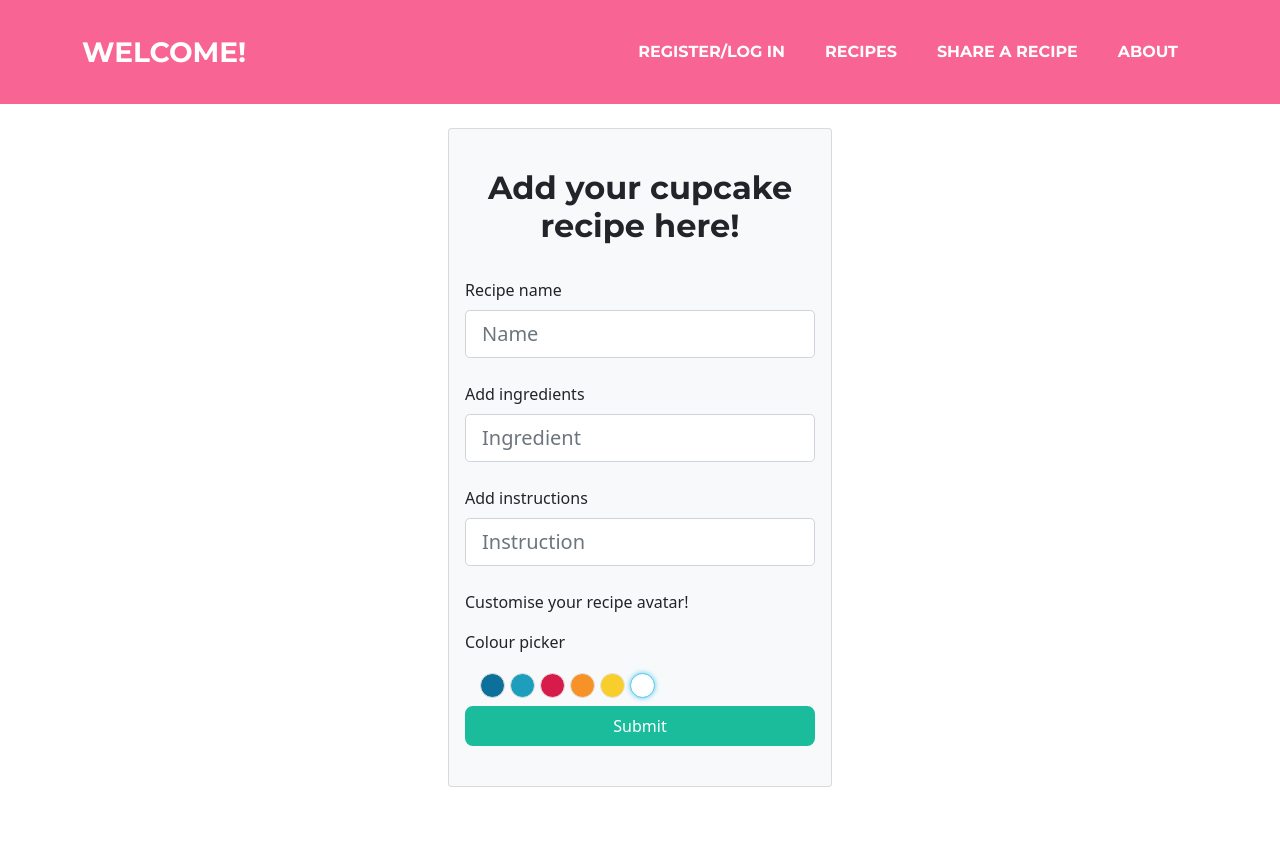
After one commit to DoriCzele/CupcakeClub, a Flask app: template templates/layout/newrecipe.html in a window 1280 px wide. The commit adds this page. Run offline with Flask 2, Linux system fonts and the light colour scheme; the template is opened without the code that fills it, so the values that code supplies are empty; some libraries are stand-ins or nearby versions.

Commit message:
Add recipe form

```diff
--- /dev/null
+++ b/static/css/color-picker.css
@@ -0,0 +1,53 @@
+/* The original colour picker is made by Sjoerd de Boer and available at https://codepen.io/sjoerddeboer/pen/xxZqBQW */
+/* Colour picker */
+/* The container of each option */
+.color-picker-option {
+    display: inline;
+    position: relative;
+    margin: 5px 15px 5px 15px;
+    cursor: pointer;
+    -webkit-user-select: none;
+    -moz-user-select: none;
+    -ms-user-select: none;
+    user-select: none;
+  }
+
+  /* The container of all options */
+  .color-picker {
+    margin: 10px 0px 10px 0px;
+  }
+
+  /* Hide the browser's default radio button */
+  .color-picker-option input {
+    position: absolute;
+    opacity: 0;
+    cursor: pointer;
+  }
+
+  /* Create a custom radio button */
+  .checkmark {
+    position: absolute;
+    top: 0;
+    left: 0;
+    height: 25px;
+    width: 25px;
+    border-radius: 50%;
+    border: 1px solid #e6e3e3;
+  }
+
+  /* Style the indicator (dot/circle) when checked */
+  .color-picker-option input:checked ~ .checkmark {
+    margin-right: 5px;
+    box-shadow: 0 0 5px rgba(81, 203, 238, 1);
+    padding: 3px 0px 3px 3px;
+    border: 1px solid rgba(81, 203, 238, 1);
+  }
+
+  /* Style the indicator (dot/circle) */
+  .color-picker-option .checkmark:after {
+    top: 9px;
+    left: 9px;
+    width: 8px;
+    height: 8px;
+    border-radius: 50%;
+  }
--- a/static/css/styles.css
+++ b/static/css/styles.css
@@ -34,6 +34,7 @@ h2{
     text-align: center;
 }
 
+/*Error pages*/
 .error-card{
     display: block;
     float: none;
@@ -44,3 +45,34 @@ h2{
     margin-right: 20%;
     text-align: center;
 }
+
+/*Recipe form */
+.recipe-form {
+    padding-top: 4rem;
+    display: block;
+    margin: 5%;
+    position: center;
+}
+
+@media (min-width: 768px){
+.recipe-form {
+    padding: 4rem;
+    display: block;
+    float: none;
+    position: center;
+    width: 50%;
+    margin-left: 25%;
+    margin-right: 25%;
+}}
+
+@media only screen and (min-width: 1024px) {
+    .recipe-form {
+        padding: 4rem;
+        display: block;
+        float: none;
+        position: center;
+        width: 40%;
+        margin-left: 30%;
+        margin-right: 30%;
+    }
+}
--- a/templates/layout/base.html
+++ b/templates/layout/base.html
@@ -8,12 +8,15 @@
 	<meta name="author" content="" />
 	<title>The Cupcake Club</title>
 	<!-- Favicon-->
-	<link rel="icon" type="image/x-icon" href="assets/favicon.ico" />
+	<link rel="icon" type="image/x-icon" href="{{url_for('static', filename='img/favicon.ico')}}" />
 	<script src="https://use.fontawesome.com/releases/v5.15.4/js/all.js" crossorigin="anonymous"></script>
 	<!-- Google fonts-->
 	<link href="https://fonts.googleapis.com/css?family=Montserrat:400,700|Lato:400,700,400italic,700italic"
 		rel="stylesheet" type="text/css" />
 	<!-- Core theme CSS (includes Bootstrap)-->
+	<link href="{{url_for('static', filename='css/bootstrap.min.css')}}" rel="stylesheet" />
+	<link href="{{url_for('static', filename='css/freelancer-styles.css')}}" rel="stylesheet" />
+	<link href="{{url_for('static', filename='css/color-picker.css')}}" rel="stylesheet" />
 	<link href="{{url_for('static', filename='css/styles.css')}}" rel="stylesheet" />
 </head>
 
--- /dev/null
+++ b/templates/layout/newrecipe.html
@@ -0,0 +1,72 @@
+{% extends "layout/base.html" %}
+{% block content %}
+<section class="recipe-form">
+  <form>
+    <div class="container card p-3 bg-light">
+      <br>
+      <h2>Add your cupcake recipe here!</h2><br>
+      <div class="form-group">
+        <label for="recipeName" class="form-label">Recipe name</label>
+        <input type="name" class="form-control form-control-lg" id="recipeName" aria-describedby="recipeName"
+          placeholder="Name"><br>
+      </div>
+      <div class="form-group">
+        <label for="recipeName" class="form-label">Add ingredients</label>
+
+        <input type="name" class="form-control form-control-lg" id="ingredient" placeholder="Ingredient"><br>
+      </div>
+      <div class="form-group">
+        <label for="recipeName" class="form-label">Add instructions</label>
+        <input type="name" class="form-control form-control-lg" id="instruction" placeholder="Instruction"><br>
+      </div>
+
+      <p>Customise your recipe avatar!</p>
+
+      <!-- The original colour picker is made by Sjoerd de Boer and available at https://codepen.io/sjoerddeboer/pen/xxZqBQW -->
+      <label for="colourPicker" class="form-label">Colour picker</label>
+
+
+      <!--  You can add as much color-options as you want! No need to add css The JS will take care of styling the option -->
+      <!-- Value can be rgb, hex or html colors like 'red' -->
+      <div id="example" class="color-picker">
+        <label class="color-picker-option">
+          <input class="color-radio" type="radio" checked="checked" name="radio" value="#0d709a">
+          <span class="checkmark"></span>
+        </label>
+        <label class="color-picker-option">
+          <input class="color-radio" type="radio" checked="checked" name="radio" value="#1c9ebc">
+          <span class="checkmark"></span>
+        </label>
+        <label class="color-picker-option">
+          <input class="color-radio" type="radio" checked="checked" name="radio" value="#d71c4c">
+          <span class="checkmark"></span>
+        </label>
+        <label class="color-picker-option">
+          <input class="color-radio" type="radio" checked="checked" name="radio" value="#f69227">
+          <span class="checkmark"></span>
+        </label>
+        <label class="color-picker-option">
+          <input class="color-radio" type="radio" checked="checked" name="radio" value="#f7ce2b">
+          <span class="checkmark"></span>
+        </label>
+        <label class="color-picker-option">
+          <input class="color-radio" type="radio" checked="checked" name="radio" value="#ffff">
+          <span class="checkmark"></span>
+        </label>
+      </div>
+
+      <script>
+        const colorSelects = document.getElementsByClassName("color-picker-option");
+        for (let colorSelect of colorSelects) {
+          const colorValue = colorSelect.children[0].value;
+          colorSelect.children[1].style.backgroundColor = colorValue;
+        };
+      </script>
+
+
+      <button type="submit" class="btn btn-primary">Submit</button><br>
+      <!-- onsubmit get color value of checked selection -->
+    </div>
+  </form>
+</section>
+{% endblock %}
```
